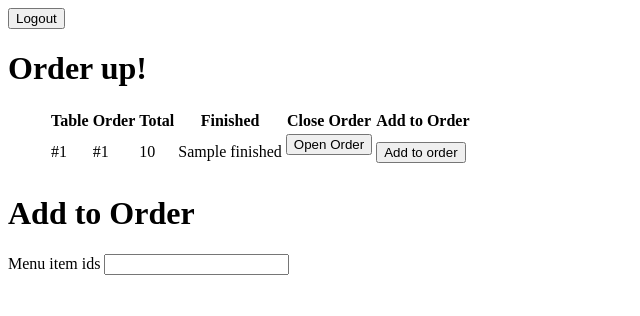
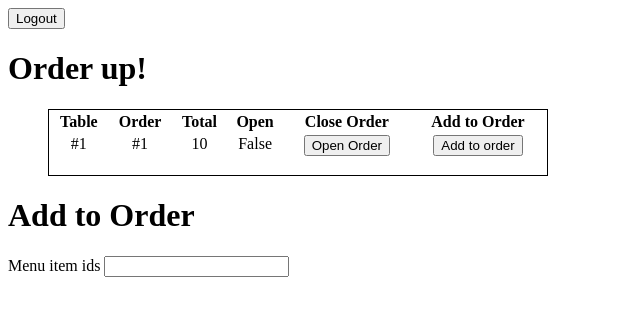
Before and after one commit to jagLas/week-18-Flask-SQLAlchemy-Forms, a Flask app: template order-up-project/app/templates/orders.html in a window 1280 px wide. Shown: the top 316 px of the page, without its empty margins (0-640 px from the left). Run offline with Flask 3, Linux system fonts and the light colour scheme; the template is opened without the code that fills it: most values are stand-ins (such as "Sample title", 1, 10 or a date in 2020); form fields are guessed from the names that the template uses.

Commit message:
added static route and styling

```diff
--- a/order-up-project/app/__init__.py
+++ b/order-up-project/app/__init__.py
@@ -4,7 +4,9 @@ from .routes import orders, session
 from .models import db, Employee
 from flask_login import LoginManager
 
-app = Flask(__name__)
+app = Flask(__name__,
+            static_url_path='',
+            static_folder='static')
 app.config.from_object(Configuration)
 app.register_blueprint(orders.bp)
 app.register_blueprint(session.bp)
--- /dev/null
+++ b/order-up-project/app/static/base.css
@@ -0,0 +1,12 @@
+.order-row {
+    text-align: center;
+}
+
+table {
+    width: 500px;
+    border: solid 1px black;
+}
+
+.order-row > td{
+    vertical-align: top;
+}
--- a/order-up-project/app/templates/base.html
+++ b/order-up-project/app/templates/base.html
@@ -5,6 +5,7 @@
     {% else %}
       <title>Welcome to Order Up!</title>
     {% endif %}
+    <link rel="stylesheet" href="/base.css"
   </head>
   <body>
     {% if not current_user.is_anonymous %}
--- a/order-up-project/app/templates/orders.html
+++ b/order-up-project/app/templates/orders.html
@@ -9,17 +9,17 @@
             <th>Table</th>
             <th>Order</th>
             <th>Total</th>
-            <th>Finished</th>
+            <th>Open</th>
             <th>Close Order</th>
             <th>Add to Order</th>
 
         </tr>
         {% for order in orders %}
-        <tr>
+        <tr class="order-row">
             <td>#{{order.number}}</td>
             <td>#{{order.order_id}}</td>
             <td>{{order.total|round(2)}}</td>
-            <td>{{order.finished}}</td>
+            <td>{{not order.finished}}</td>
             <td>
                 {% if not order.finished %}
 
```
